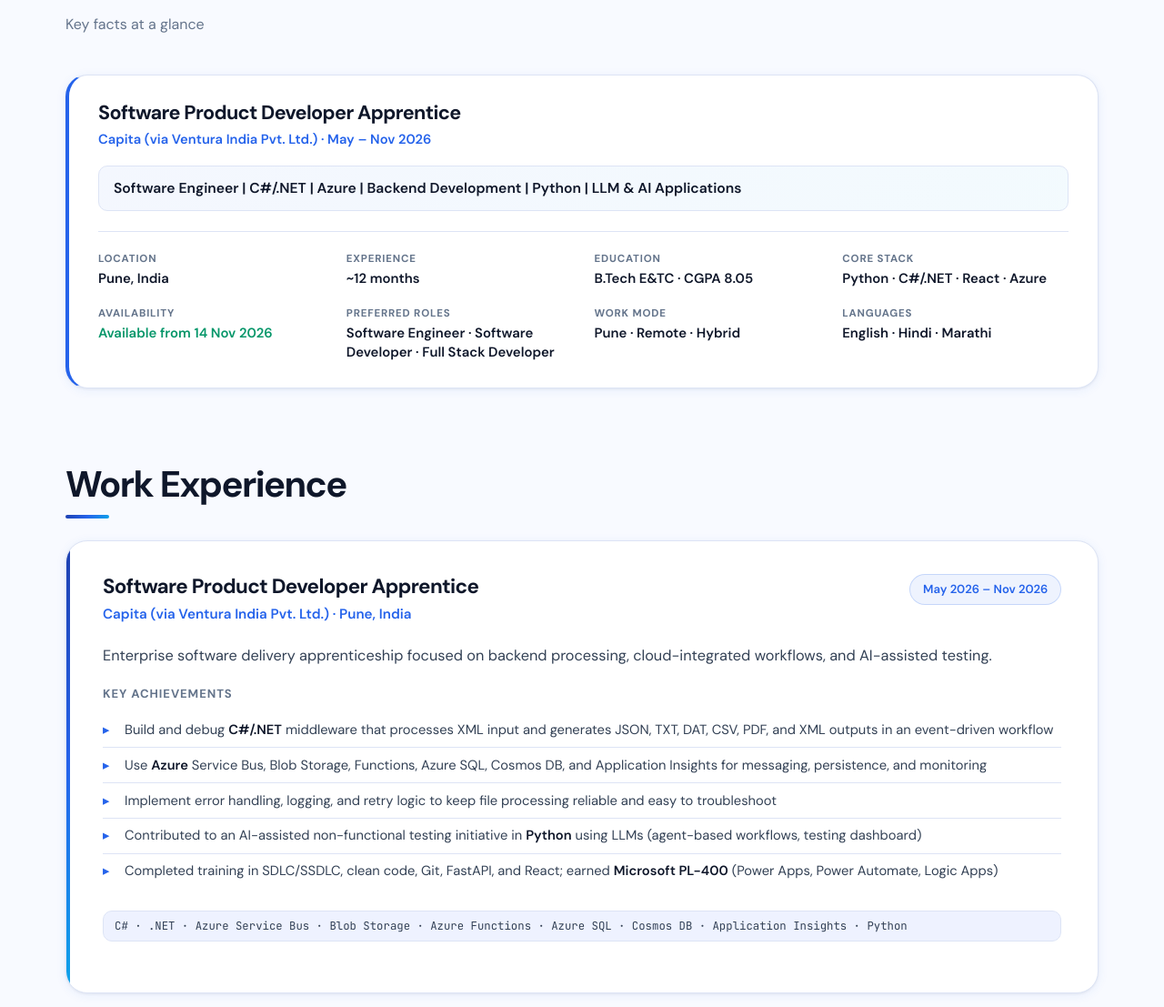
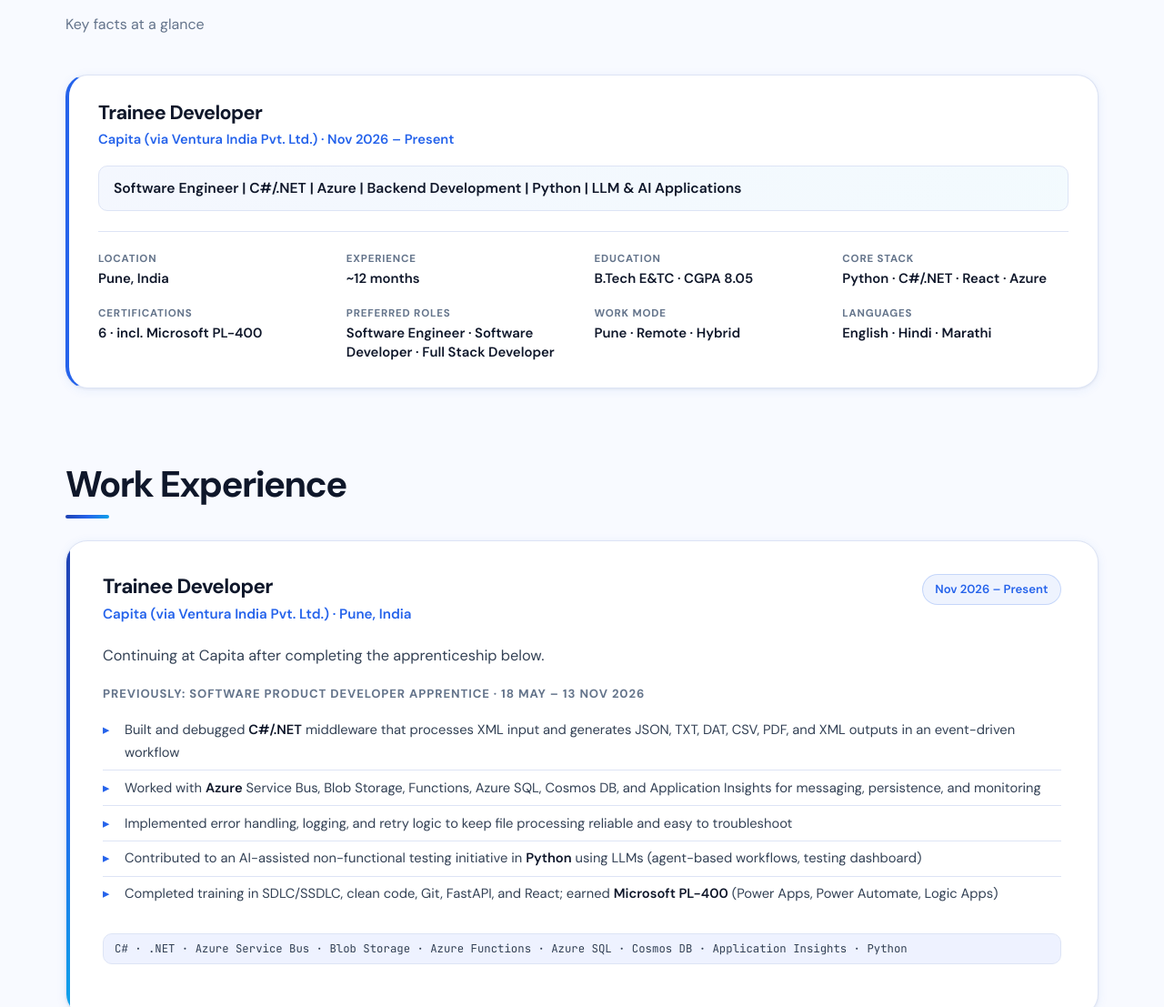
Before and after one commit to buildabhishek/buildabhishek.github.io, a plain HTML site: page index.html in a window 1280 px wide. Shown: the part 1083-2190 px from the top of the page at 91% size. Drawn offline with Linux system fonts and the light colour scheme.

Commit message:
Make Changes According to Trainee Developer

```diff
--- a/index.html
+++ b/index.html
@@ -26,7 +26,7 @@
     <meta name="twitter:card" content="summary_large_image" />
     <meta name="twitter:title" content="Abhishek Thakare | Software Engineer" />
     <meta name="twitter:description"
-        content="Software Engineer with production backend experience at Tata Motors and enterprise C#/.NET and Azure work at Capita. Open to SDE roles." />
+        content="Software Engineer with production backend experience at Tata Motors and enterprise C#/.NET and Azure work at Capita." />
 
     <!-- Favicon -->
     <link rel="icon" type="image/png" href="./assets/profile.png" />
@@ -96,9 +96,9 @@
     <header id="home">
         <canvas id="hero-canvas" aria-hidden="true"></canvas>
 
-        <div class="otw-badge" aria-label="Open to work status">
+        <div class="otw-badge" aria-label="Current role">
             <span class="otw-dot" aria-hidden="true"></span>
-            Open to Work — Available from 14 Nov 2026
+            Trainee Developer at Capita · Pune
         </div>
 
         <img src="./assets/profile.png" alt="Abhishek Thakare — Software Engineer" width="130" height="130"
@@ -187,8 +187,8 @@
 
             <div class="rs-header">
                 <div class="rs-id">
-                    <h3>Software Product Developer Apprentice</h3>
-                    <p class="rs-company">Capita (via Ventura India Pvt. Ltd.) · May – Nov 2026</p>
+                    <h3>Trainee Developer</h3>
+                    <p class="rs-company">Capita (via Ventura India Pvt. Ltd.) · Nov 2026 – Present</p>
                 </div>
                 <p class="rs-headline">Software Engineer | C#/.NET | Azure | Backend Development | Python | LLM &amp; AI
                     Applications</p>
@@ -199,8 +199,8 @@
                             8.05</strong></li>
                     <li class="rs-fact"><span class="rs-label">Core Stack</span><strong>Python · C#/.NET · React ·
                             Azure</strong></li>
-                    <li class="rs-fact available"><span class="rs-label">Availability</span><strong>Available from 14
-                            Nov 2026</strong></li>
+                    <li class="rs-fact"><span class="rs-label">Certifications</span><strong>6 · incl. Microsoft
+                            PL-400</strong></li>
                     <li class="rs-fact"><span class="rs-label">Preferred Roles</span><strong>Software Engineer ·
                             Software Developer · Full Stack Developer</strong></li>
                     <li class="rs-fact"><span class="rs-label">Work Mode</span><strong>Pune · Remote · Hybrid</strong>
@@ -218,32 +218,31 @@
             <article class="experience-item">
                 <div class="exp-header">
                     <div>
-                        <h3>Software Product Developer Apprentice</h3>
+                        <h3>Trainee Developer</h3>
                         <p class="company">Capita (via Ventura India Pvt. Ltd.) · Pune, India</p>
                     </div>
                     <span class="date">
-                        <time datetime="2026-05-18">May 2026</time> –
-                        <time datetime="2026-11-13">Nov 2026</time>
+                        <time datetime="2026-11-16">Nov 2026</time> – Present
                     </span>
                 </div>
 
                 <p>
-                    Enterprise software delivery apprenticeship focused on backend processing, cloud-integrated
-                    workflows, and AI-assisted testing.
+                    Continuing at Capita after completing the apprenticeship below.
                 </p>
 
-                <h4>Key Achievements</h4>
+                <h4>Previously: Software Product Developer Apprentice · 18 May – 13 Nov 2026</h4>
                 <ul>
                     <li>
-                        Build and debug <strong>C#/.NET</strong> middleware that processes XML input and generates
+                        Built and debugged <strong>C#/.NET</strong> middleware that processes XML input and generates
                         JSON, TXT, DAT, CSV, PDF, and XML outputs in an event-driven workflow
                     </li>
                     <li>
-                        Use <strong>Azure</strong> Service Bus, Blob Storage, Functions, Azure SQL, Cosmos DB, and
+                        Worked with <strong>Azure</strong> Service Bus, Blob Storage, Functions, Azure SQL, Cosmos DB,
+                        and
                         Application Insights for messaging, persistence, and monitoring
                     </li>
                     <li>
-                        Implement error handling, logging, and retry logic to keep file processing reliable and
+                        Implemented error handling, logging, and retry logic to keep file processing reliable and
                         easy to troubleshoot
                     </li>
                     <li>
@@ -791,7 +790,7 @@
         <!-- ===== CONTACT ===== -->
         <section id="contact" class="fade-up" aria-labelledby="contact-heading">
             <h2 id="contact-heading">Get In Touch</h2>
-            <p class="section-sub-text">Open to opportunities, collaborations, or just a conversation</p>
+            <p class="section-sub-text">Questions, collaborations, or just a conversation</p>
 
             <div class="contact-layout">
                 <div class="contact-info-col">
```
Also changed, not shown: 2 other files.
